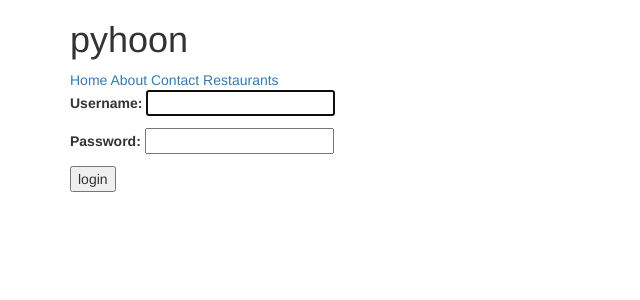
After one commit to wwwhihaho/trydjango1-11, a Django app: page /login/ in a window 1280 px wide. The commit adds this page. Shown: the top 300 px of the page, without its empty margins (0-640 px from the left). Run offline with Django 3.2, Linux system fonts and the light colour scheme; parts of the project's set-up code (start-up, migrations or seed data) failed here and were passed over; some libraries are stand-ins or nearby versions.

Commit message:
url change

```diff
--- a/muypicky/settings/base.py
+++ b/muypicky/settings/base.py
@@ -52,6 +52,7 @@ MIDDLEWARE = [
 ]
 
 ROOT_URLCONF = 'muypicky.urls'
+LOGIN_URL = '/login/'
 
 TEMPLATES = [
     {
--- a/muypicky/urls.py
+++ b/muypicky/urls.py
@@ -17,7 +17,11 @@ from django.conf.urls import url
 from django.contrib import admin
 from django.views.generic import TemplateView
 
+from django.contrib.auth.views import LoginView
+
+
 from restaurants.views import (
+    restaurant_createview,
     restaurant_listview,
     RestaurantListView,
     RestaurantDetailView,
@@ -26,12 +30,14 @@ from restaurants.views import (
 
 urlpatterns = [
     url(r'^admin/', admin.site.urls),
-    url(r'^$', TemplateView.as_view(template_name='home.html')),
-    url(r'^restaurants/$', RestaurantListView.as_view()),
-    url(r'^restaurants/create/$', RestaurantCreateView.as_view()),
-    url(r'^restaurants/(?P<slug>[\w-]+)/$', RestaurantDetailView.as_view()),
+    url(r'^$', TemplateView.as_view(template_name='home.html'), name='home'),
+    url(r'^login/$', LoginView.as_view(), name='login'),
+    url(r'^restaurants/$', RestaurantListView.as_view(), name='restaurants'),
+    #url(r'^restaurants/create/$', restaurant_createview),
+    url(r'^restaurants/create/$', RestaurantCreateView.as_view(), name='restaurnats-create'),
+    url(r'^restaurants/(?P<slug>[\w-]+)/$', RestaurantDetailView.as_view(), name='restaurant-detail'),
     #url(r'^restaurants/(?P<rest_id>\w+)/$', RestaurantDetailView.as_view()),
     #url(r'^restaurants/asian/$', AsianFusionRestaurantListView.as_view()),
-    url(r'^about/$', TemplateView.as_view(template_name='about.html')),
-    url(r'^contact/$', TemplateView.as_view(template_name='contact.html')),
+    url(r'^about/$', TemplateView.as_view(template_name='about.html'), name='about'),
+    url(r'^contact/$', TemplateView.as_view(template_name='contact.html'), name='contact'),
 ]
--- a/restaurants/templates/restaurants/restaurantlocation_list.html
+++ b/restaurants/templates/restaurants/restaurantlocation_list.html
@@ -8,8 +8,7 @@
 
 <ul>
     {% for obj in object_list %}
-        <li><a href='/restaurants/{{ obj.slug }}/'>{{ obj }}</a><br/>
-            {{ obj.titile }}
+        <li><a href='{{ obj.get_absolute_url }}'>{{ obj }}</a><br/>            {{ obj.titile }}
             {{ obj.location }}
             {{ obj.category }}
             {{ obj.timestamp }}
--- /dev/null
+++ b/templates/registration/login.html
@@ -0,0 +1,28 @@
+{% extends "base.html" %}
+
+{% block content %}
+
+{% if form.errors %}
+<p>Your username and password didn't match. Please try again.</p>
+{% endif %}
+
+{% if next %}
+    {% if user.is_authenticated %}
+    <p>Your account doesn't have access to this page. To proceed,
+    please login with an account that has access.</p>
+    {% else %}
+    <p>Please login to see this page.</p>
+    {% endif %}
+{% endif %}
+
+<form method="post" action="{% url 'login' %}">
+{% csrf_token %}
+{{ form.as_p }}
+
+<input type="submit" value="login" />
+<input type="hidden" name="next" value="{{ next }}" />
+</form>
+
+{# Assumes you setup the password_reset view in your URLconf #}
+
+{% endblock %}
--- a/templates/snippets/nav.html
+++ b/templates/snippets/nav.html
@@ -1,8 +1,8 @@
 <div class='container'>
 <h1>pyhoon</h1>
 
-<a href='/'>Home</a>
-<a href='/about/'>About</a>
-<a href='/contact/'>Contact</a>
-<a href='/restaurants/'>Restaurants</a>
+<a href='{% url "home" %}'>Home</a>
+<a href='{% url "about" %}'>About</a>
+<a href='{% url "contact" %}'>Contact</a>
+<a href='{% url "restaurants" %}'>Restaurants</a>
 </div>
```
Also changed, not shown: restaurants/models.py (+9 -0 lines), restaurants/urls.py (added, +21 -0 lines), restaurants/views.py (+22 -13 lines), restaurants/migrations/0010_restaurantlocation_owner.py (added).
